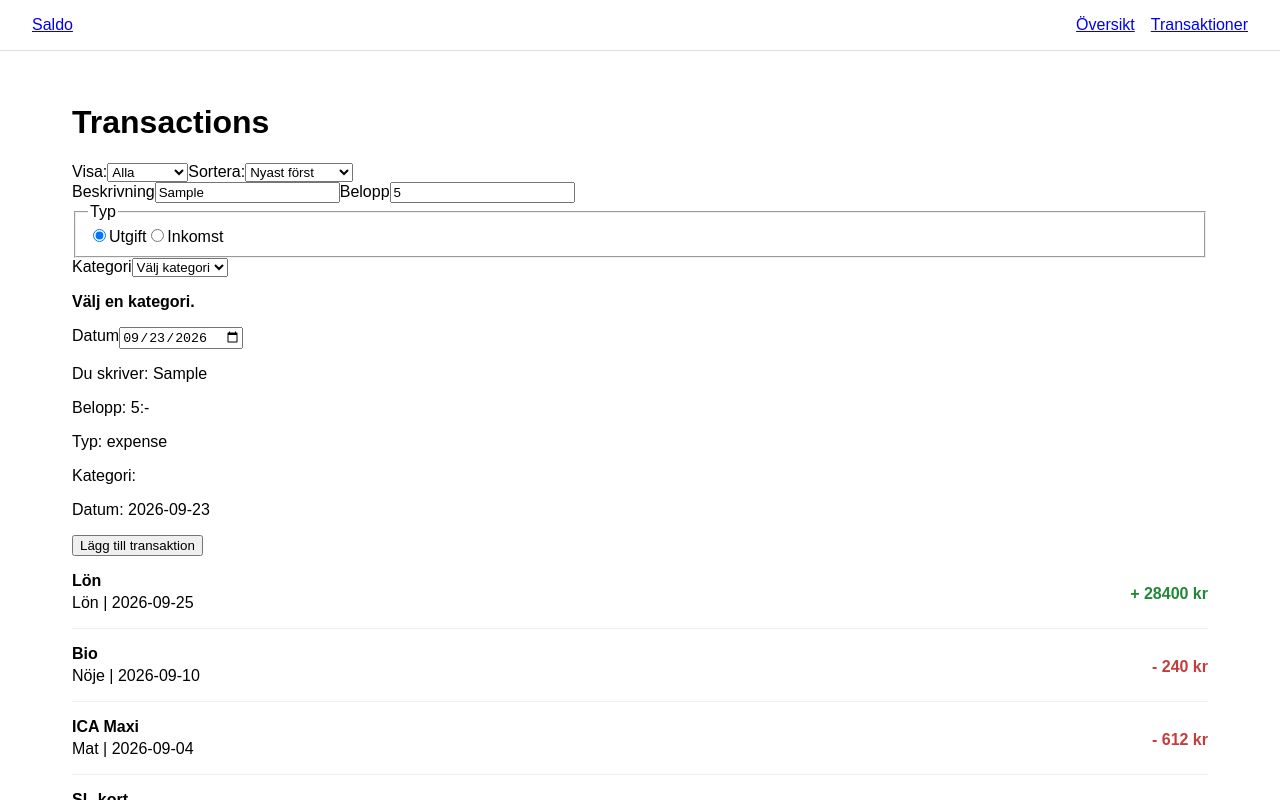
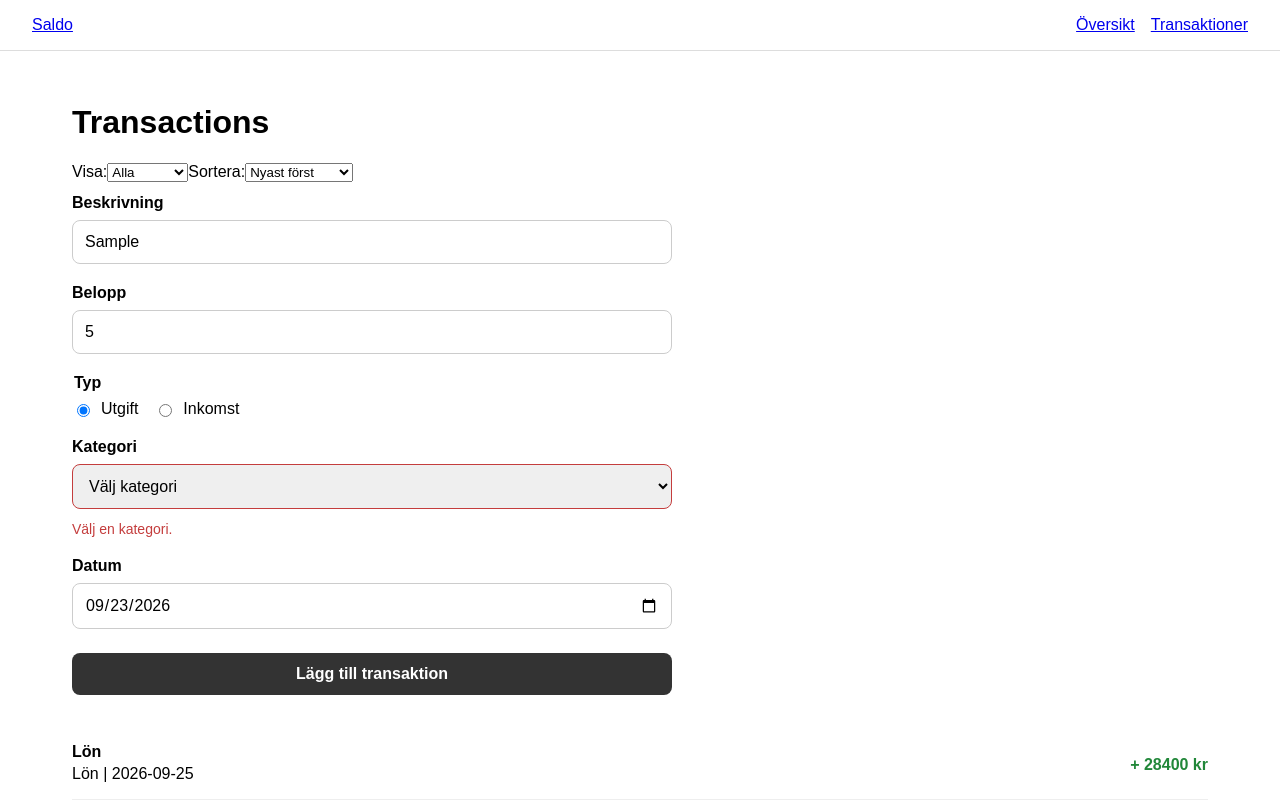
Before and after one commit to shibowie/saldo-app, a React (Vite) app in the folder saldo/: page /transactions in a window 1280 px wide. Both pictures are taken after typing "Sample", "5" into the empty fields and a click on the button "Lägg till transaktion". Shown: the top 800 px of the page. Built offline with nearby package versions, Linux system fonts and the light colour scheme.

Commit message:
feat: improve dashboard and accessibility

```diff
--- a/saldo/src/components/SummaryCards.jsx
+++ b/saldo/src/components/SummaryCards.jsx
@@ -15,17 +15,17 @@ function SummaryCards() {
 
     return (
         <section className="summary-cards">
-            <div className="summary-card">
+            <div className="summary-card income-card">
                 <h2>Inkomster</h2>
                 <p>{income} kr</p>
             </div>
 
-            <div className="summary-card">
+            <div className="summary-card expense-card">
                 <h2>Utgifter</h2>
                 <p>{expenses} kr</p>
             </div>
 
-            <div className="summary-card">
+            <div className="summary-card balance-card">
                 <h2>Saldo</h2>
                 <p>{balance} kr</p>
             </div>
--- a/saldo/src/components/TransactionForm.jsx
+++ b/saldo/src/components/TransactionForm.jsx
@@ -75,7 +75,7 @@ function TransactionForm() {
     }
 
     return (
-        <form onSubmit={handleSubmit}>
+        <form className="transaction-form" onSubmit={handleSubmit}>
 
             <label htmlFor="title">Beskrivning</label>
             <input
@@ -83,9 +83,15 @@ function TransactionForm() {
                 type="text"
                 value={title}
                 onChange={(event) => setTitle(event.target.value)}
+                aria-invalid={!!titleError}
+                aria-describedby={titleError ? "title-error" : undefined}
             />
 
-            {titleError && <p><b>{titleError}</b></p>}
+            {titleError && (
+                <p className="form-error" id="title-error">
+                    {titleError}
+                </p>
+            )}
 
             <label htmlFor="amount">Belopp</label>
             <input
@@ -93,11 +99,17 @@ function TransactionForm() {
                 type="number"
                 value={amount}
                 onChange={(event) => setAmount(event.target.value)}
+                aria-invalid={!!amountError}
+                aria-describedby={amountError ? "amount-error" : undefined}
             />
 
-            {amountError && <p><b>{amountError}</b></p>}
+            {amountError && (
+                <p className="form-error" id="title-error">
+                    {amountError}
+                </p>
+            )}
 
-            <fieldset>
+            <fieldset className="transaction-type">
                 <legend>Typ</legend>
                     <label>
                         <input
@@ -127,9 +139,11 @@ function TransactionForm() {
                 id="category"
                 value={category}
                 onChange={(event) => setCategory(event.target.value)}
+                aria-invalid={!!categoryError}
+                aria-describedby={categoryError ? "category-error" : undefined}
             >
+
                 <option value="">Välj kategori</option>
-
                 {categories.map((category) => (
                     <option key={category} value={category}>
                         {category}
@@ -137,7 +151,11 @@ function TransactionForm() {
                 ))}
             </select>
 
-            {categoryError && <p><b>{categoryError}</b></p>}
+            {categoryError && (
+                <p className="form-error" id="category-error">
+                    {categoryError}
+                </p>
+            )}
 
             <label htmlFor="date">Datum</label>
             <input
@@ -145,17 +163,23 @@ function TransactionForm() {
                 type="date"
                 value={date}
                 onChange={(event) => setDate(event.target.value)}
+                aria-invalid={!!dateError}
+                aria-describedby={dateError ? "date-error" : undefined}
             />
 
-            {dateError && <p><b>{dateError}</b></p>}
+            {dateError && (
+                <p className="form-error" id="date-error">
+                    {dateError}
+                </p>
+            )}
 
-            <p> Du skriver: {title} </p>
+            {/* <p> Du skriver: {title} </p>
             <p> Belopp: {amount}:- </p>
             <p> Typ: {type} </p>
             <p> Kategori: {category} </p>
-            <p> Datum: {date}</p>
+            <p> Datum: {date}</p> */}
 
-            <button type="submit">Lägg till transaktion</button>
+            <button className="submit-button" type="submit">Lägg till transaktion</button>
         </form>
     );
 }
--- a/saldo/src/components/TransactionList.jsx
+++ b/saldo/src/components/TransactionList.jsx
@@ -1,7 +1,12 @@
 import { useTransactions } from "../context/TransactionsContext";
 import TransactionItem from "./TransactionItem";
 
-function TransactionList({ filter="all", sortOrder="newest" }) {
+function TransactionList({
+    filter="all",
+    sortOrder="newest",
+    limit,
+    }) {
+
     const { transactions } = useTransactions();
 
     const filteredTransactions =
@@ -31,12 +36,16 @@ function TransactionList({ filter="all", sortOrder="newest" }) {
         return 0;
     });
 
+    const displayedTransactions = limit
+        ? sortedTransactions.slice(0, limit)
+        : sortedTransactions;
+
     return (
         <section>
-            {sortedTransactions.length === 0 ? (
+            {displayedTransactions.length === 0 ? (
                 <p>Inga transaktioner hittades.</p>
             ) : (
-                sortedTransactions.map((transaction) => (
+                displayedTransactions.map((transaction) => (
                     <TransactionItem
                         key={transaction.id}
                         transaction={transaction}
--- a/saldo/src/index.css
+++ b/saldo/src/index.css
@@ -154,7 +154,36 @@ main {
 .summary-card {
   padding: 1.5rem;
   border: 1px solid #ddd;
-  border-radius: 12px;
+  border-radius: 12px;background: #fff;
+}
+
+.summary-card h2 {
+  margin: 0 0 0.5rem;
+  font-size: 1rem;
+  font-weight: 500;
+}
+
+.summary-card p {
+  margin: 0;
+  font-size: 1.75rem;
+  font-weight: 700;
+}
+
+.income-card {
+  border-left: 4px solid #218739;
+}
+
+.expense-card {
+  border-left: 4px solid #c43d3d;
+}
+
+.balance-card {
+  border-left: 4px solid #555;
+  padding: 1.75rem;
+}
+
+.balance-card p {
+  font-size: 2rem;
 }
 
 .category-overview {
@@ -211,6 +240,108 @@ main {
   font-weight: 600;
 }
 
+.transaction-form {
+  display: flex;
+  flex-direction: column;
+  gap: 0.5rem;
+  max-width: 600px;
+  margin-bottom: 2rem;
+}
+
+.transaction-form label {
+  font-weight: 600;
+  margin-top: 0.75rem;
+}
+
+.transaction-form input,
+.transaction-form select {
+  width: 100%;
+  padding: 0.75rem;
+  border: 1px solid #ccc;
+  border-radius: 8px;
+  font: inherit;
+}
+
+.transaction-type {
+  display: flex;
+  gap: 1rem;
+  border: none;
+  padding: 0;
+  margin: 0.75rem 0 0;
+}
+
+.transaction-type legend {
+  font-weight: 600;
+  margin-bottom: 0.5rem;
+  width: 100%;
+}
+
+.transaction-type label {
+  display: flex;
+  align-items: center;
+  gap: 0.5rem;
+  margin: 0;
+  font-weight: 400;
+}
+
+.transaction-type input {
+  width: auto;
+}
+
+.submit-button {
+  margin-top: 1rem;
+  padding: 0.75rem 1rem;
+  border: none;
+  border-radius: 8px;
+  font: inherit;
+  font-weight: 600;
+  cursor: pointer;
+  background: #333;
+  color: #fff;
+}
+
+.submit-button:hover {
+  background: #555;
+}
+
+.submit-button:focus-visible {
+  outline: 3px solid #78a0e0;
+  outline-offset: 3px;
+}
+
+.form-error {
+  margin: 0.25rem 0 0;
+  color: #c43d3d;
+  font-size: 0.875rem;
+}
+
+.transaction-form input[aria-invalid="true"],
+.transaction-form select[aria-invalid="true"] {
+  border-color: #c43d3d;
+}
+
+.transaction-form input:focus,
+.transaction-form select:focus {
+  outline: 2px solid #8ab4f8;
+  outline-offset: 1px;
+}
+
+.transaction-form input[aria-invalid="true"]:focus,
+.transaction-form select[aria-invalid="true"]:focus {
+  outline-color: #c43d3d;
+}
+
+.view-all-link {
+  display: inline-block;
+  margin-top: 1rem;
+  font-weight: 600;
+  text-decoration: none;
+}
+
+.view-all-link:hover {
+  text-decoration: underline;
+}
+
 
 
 
--- a/saldo/src/pages/Dashboard.jsx
+++ b/saldo/src/pages/Dashboard.jsx
@@ -1,3 +1,5 @@
+import { Link } from "react-router-dom";
+
 import SummaryCards from "../components/SummaryCards";
 import CategoryOverview from "../components/CategoryOverview";
 import TransactionList from "../components/TransactionList";
@@ -17,7 +19,10 @@ function Dashboard() {
 
                     <div className="recent-transactions">
                         <h2>Senaste transaktioner</h2>
-                        <TransactionList />
+                        <TransactionList limit={5} />
+                        <Link to="/transactions" className="view-all-link">
+                            Visa alla transaktioner →
+                        </Link>
                     </div>
                 </section>
             </main>
```
